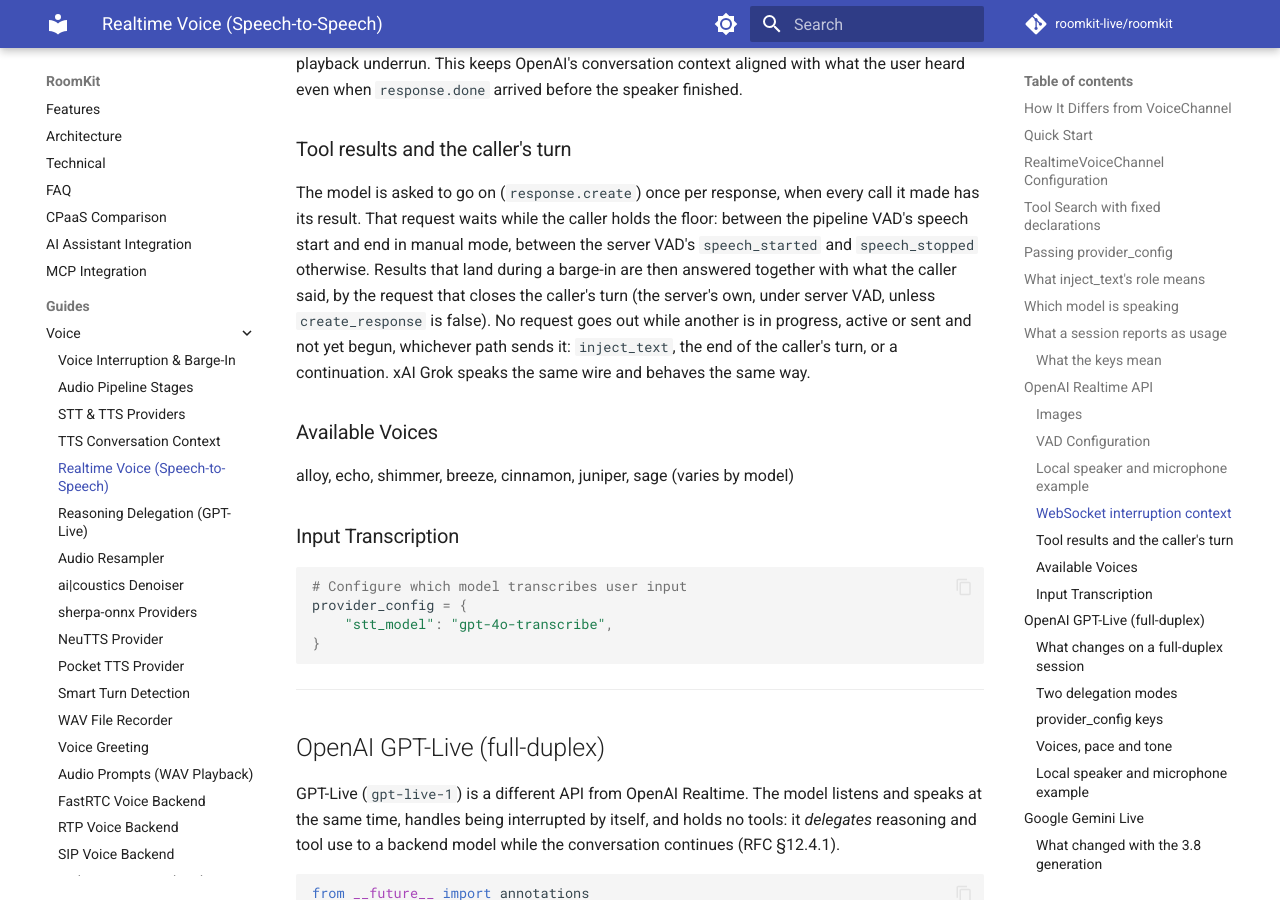
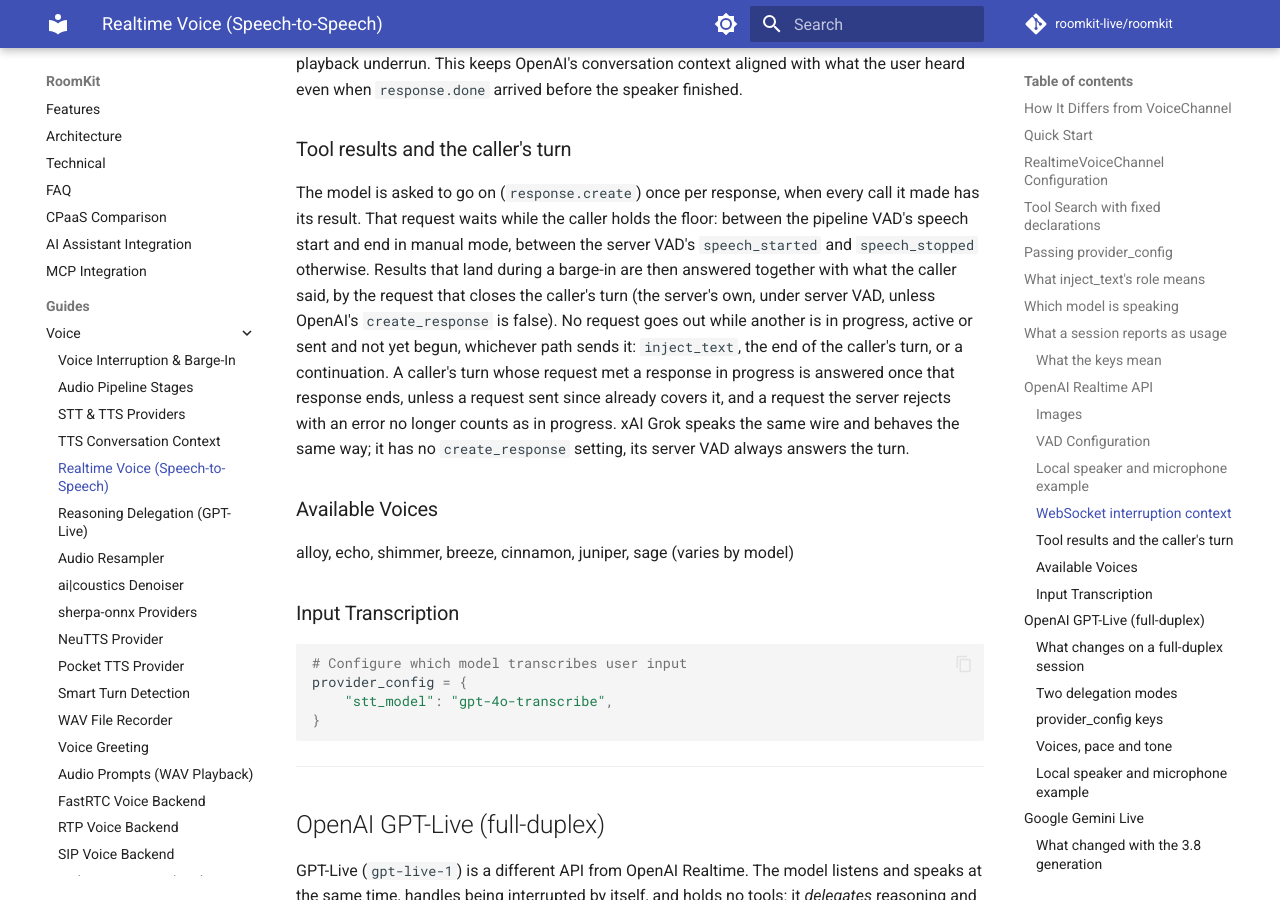
Before and after one commit to roomkit-live/roomkit-docs, an MkDocs documentation site: the page built from docs/guides/realtime-voice-providers.md, in a window 1280 px wide and 900 px high, scrolled down 11181 px. Built offline with MkDocs 1.6.1 and Material for MkDocs 9.7.7, drawn with Linux system fonts in a browser that asks for light colours; comment, search, counter and statistics services are not loaded; some of the changed text lies outside the part shown.

Commit message:
docs(realtime): the 3.8 instruction rides the next injection, a caller's turn owed, and xAI has no create_response (RMK-288)

```diff
--- a/docs/guides/realtime-voice-providers.md
+++ b/docs/guides/realtime-voice-providers.md
@@ -461,10 +461,14 @@ floor: between the pipeline VAD's speech start and end in manual mode, between
 the server VAD's `speech_started` and `speech_stopped` otherwise. Results that
 land during a barge-in are then answered together with what the caller said,
 by the request that closes the caller's turn (the server's own, under server
-VAD, unless `create_response` is false). No request goes out while another is
-in progress, active or sent and not yet begun, whichever path sends it:
-`inject_text`, the end of the caller's turn, or a continuation. xAI Grok
-speaks the same wire and behaves the same way.
+VAD, unless OpenAI's `create_response` is false). No request goes out while
+another is in progress, active or sent and not yet begun, whichever path sends
+it: `inject_text`, the end of the caller's turn, or a continuation. A caller's
+turn whose request met a response in progress is answered once that response
+ends, unless a request sent since already covers it, and a request the server
+rejects with an error no longer counts as in progress. xAI Grok speaks the same
+wire and behaves the same way; it has no `create_response` setting, its server
+VAD always answers the turn.
 
 ### Available Voices
 
@@ -777,15 +781,15 @@ await channel.reconfigure_session(
     - a session with no conversation yet (nothing sent, nothing heard)
       reconnects without its handle, so it starts under the new instruction
       with nothing lost;
-    - a `ConversationPipeline` installed with `greet_on_handoff=True` carries
-      the new agent's instructions in the handoff greeting whenever the
-      provider reports `supports_mid_session_reconfigure=False`, and the model
-      follows them.
+    - a session with a conversation resumes with its context, and the new
+      instruction rides its next non-silent `inject_text`, which the model
+      follows at once: the greeting of a `ConversationPipeline` handoff with
+      `greet_on_handoff=True`, for one.
 
     After a direct `reconfigure_session(system_prompt=...)` on a 3.8 session
-    that has a conversation, send the new instructions yourself with a
-    non-silent `inject_text(..., role="system")`: the model acts on them and
-    keeps the context.
+    that has a conversation, follow it with a non-silent
+    `inject_text(..., role="system")` (a greeting, an announcement): until
+    then the model still runs under the old instruction.
 
 ---
 
```
